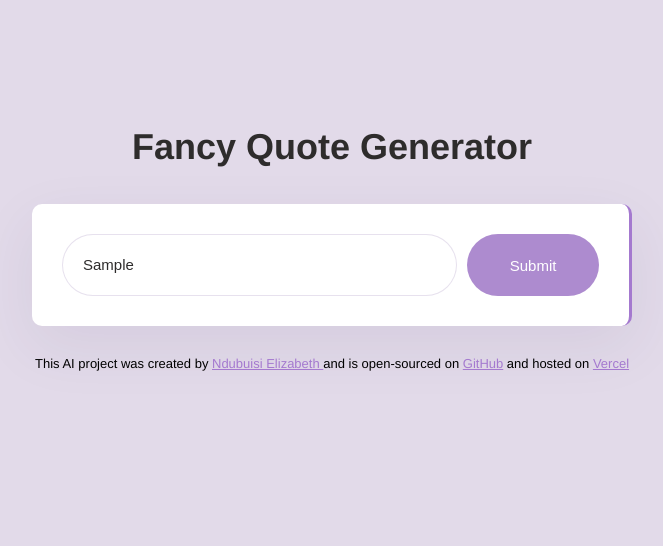
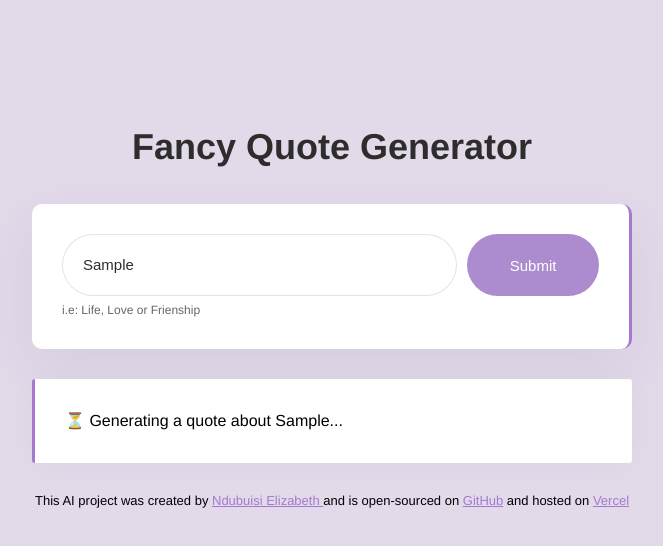
Before and after one commit to DevDimma/Quote-Generator, a plain HTML site: page index.html in a window 1280 px wide. Both pictures are taken after typing "Sample" into the empty fields and a click on the input 841 px from the left and 265 px from the top of the page. Shown: the whole page, without its empty margins (308-971 px from the left). Drawn offline with nearby package versions, Linux system fonts and the light colour scheme; no server answers.

Commit message:
Final touches

```diff
--- a/index.html
+++ b/index.html
@@ -13,12 +13,15 @@
   <header>Fancy Quote Generator</header>
 
   <main>
+    <div class="form-wrapper">
     <form id="quote-form">
-      <input type="text" placeholder="Enter a quote topic here" autofocus required autocomplete="off"
+      <input type="text" placeholder="Enter a quote topic of choice here..." autofocus required autocomplete="off"
        class="instructions" id="user-instructions">
       <input type="submit" class="submit-button">
     </form>
-    <div class="quote" id="quote-area">
+    <div class="hint">i.e: Life, Love or Frienship</div>
+    </div>
+    <div class="quote hide" id="quote-area">
     </div>
   </main>
 
--- a/index.js
+++ b/index.js
@@ -1,6 +1,4 @@
 function displayQuote(response) {
-  let quoteSpaceElement = document.querySelector("#quote-area");
-  quoteSpaceElement.style.display = "block";
   new Typewriter('#quote-area', {
   strings: response.data.answer,
   autoStart: true,
@@ -19,6 +17,10 @@ let prompt = `Generate a neutral quote based on ${userInstructions.value}`;
 let context = "You are a quote AI assistant that generates quote. The quote should be neutral depending on users input, reflecting the essence of the user's quote, please print it out in basic html format and only h1 and p tags should be used, use emojis too";
 let apiUrl = `https://api.shecodes.io/ai/v1/generate?prompt=${prompt}&context=${context}&key=${apiKey}`;
 
+let quoteSpaceElement = document.querySelector("#quote-area");
+  quoteSpaceElement.classList.remove("hide");
+  quoteSpaceElement.innerHTML = `<div class="generating">⏳ Generating a quote about ${userInstructions.value}...</div>`;
+
 axios.get(apiUrl).then(displayQuote);
 }
 
--- a/style.css
+++ b/style.css
@@ -18,15 +18,23 @@ header {
   color: rgb(46, 44, 44);
   padding-bottom: 30px;
 }
+.form-wrapper {
+  padding: 30px;
+  background-color: white;
+  border-radius: 10px;
+  box-shadow: 0px 20px 60px rgba(65, 50, 100, 0.08);
+  border-right: 3px solid rgb(164, 121, 207);
+  margin-bottom: 15px 20px;
+}
+form {
+  display: flex;
+}
 
-form {
- padding: 30px;
- background-color: white;
- border-radius: 10px;
- box-shadow: 0px 20px 60px rgba(65, 50, 100, 0.08);
- border-right: 3px solid rgb(164, 121, 207);
- display: flex;
- margin-bottom: 30px;
+.hint {
+  line-height: 1.5;
+  margin-top: 5px;
+  opacity: 0.6;
+  font-size: 12px;
 }
 
 .instructions {
@@ -52,12 +60,16 @@ form {
 }
 
 .quote {
+  margin-top: 30px;
   font-size: 16px;
   padding: 30px;
   background-color: white;
   line-height: 1.5;
   border-left: 3px solid rgb(164, 121, 207);
+  border-radius: 3px;
   box-shadow: 0px 4px 30px 0px rgba(39, 33, 66, 0.03);
+}
+.hide {
   display: none;
 }
 
@@ -66,3 +78,19 @@ footer {
   margin-top: 30px;
   text-align: center;
 }
+
+.generating {
+  animation: blink-animation 1s steps(5, start) infinite;
+}
+
+@keyframes blink-animation {
+  to {
+    visibility: hidden;
+  }
+}
+
+@-webkit-keyframes blink-animation {
+  to {
+    visibility: hidden;
+  }
+}
```
